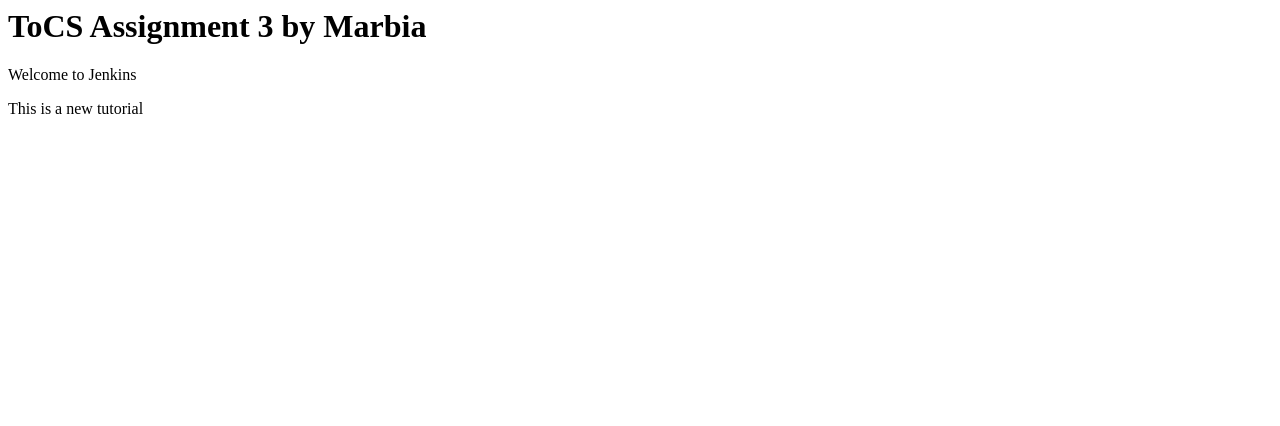
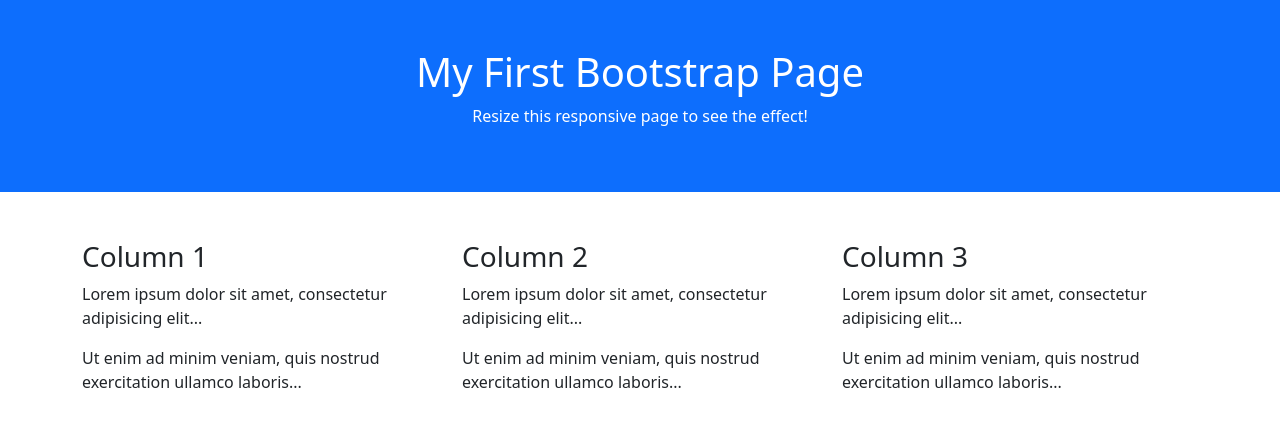
Before and after one commit to marbia1234/ToCS, a plain HTML site: page index.html in a window 1280 px wide. Drawn offline with nearby package versions, Linux system fonts and the light colour scheme.

Commit message:
Add files via upload

```diff
--- a/index.html
+++ b/index.html
@@ -1,7 +1,35 @@
-<html>
-  <body>
-    <h1> ToCS Assignment 3 by Marbia </h1>
-    <p> Welcome to Jenkins</p>
-    <p>This is a new tutorial</p>
-  </body>
+<!DOCTYPE html>
+<html lang="en">
+<head>
+    <meta charset="UTF-8">
+    <meta name="viewport" content="width=device-width, initial-scale=1.0">
+    <link href="https://cdn.jsdelivr.net/npm/bootstrap@5.3.0-alpha1/dist/css/bootstrap.min.css" rel="stylesheet">
+    <title>Document</title>
+</head>
+<body>
+    <div class="container-fluid p-5 bg-primary text-white text-center">
+        <h1>My First Bootstrap Page</h1>
+        <p>Resize this responsive page to see the effect!</p>
+      </div>
+
+      <div class="container mt-5">
+        <div class="row">
+          <div class="col-sm-4">
+            <h3>Column 1</h3>
+            <p>Lorem ipsum dolor sit amet, consectetur adipisicing elit...</p>
+            <p>Ut enim ad minim veniam, quis nostrud exercitation ullamco laboris...</p>
+          </div>
+          <div class="col-sm-4">
+            <h3>Column 2</h3>
+            <p>Lorem ipsum dolor sit amet, consectetur adipisicing elit...</p>
+            <p>Ut enim ad minim veniam, quis nostrud exercitation ullamco laboris...</p>
+          </div>
+          <div class="col-sm-4">
+            <h3>Column 3</h3>
+            <p>Lorem ipsum dolor sit amet, consectetur adipisicing elit...</p>
+            <p>Ut enim ad minim veniam, quis nostrud exercitation ullamco laboris...</p>
+          </div>
+        </div>
+      </div>
+</body>
 </html>
```
